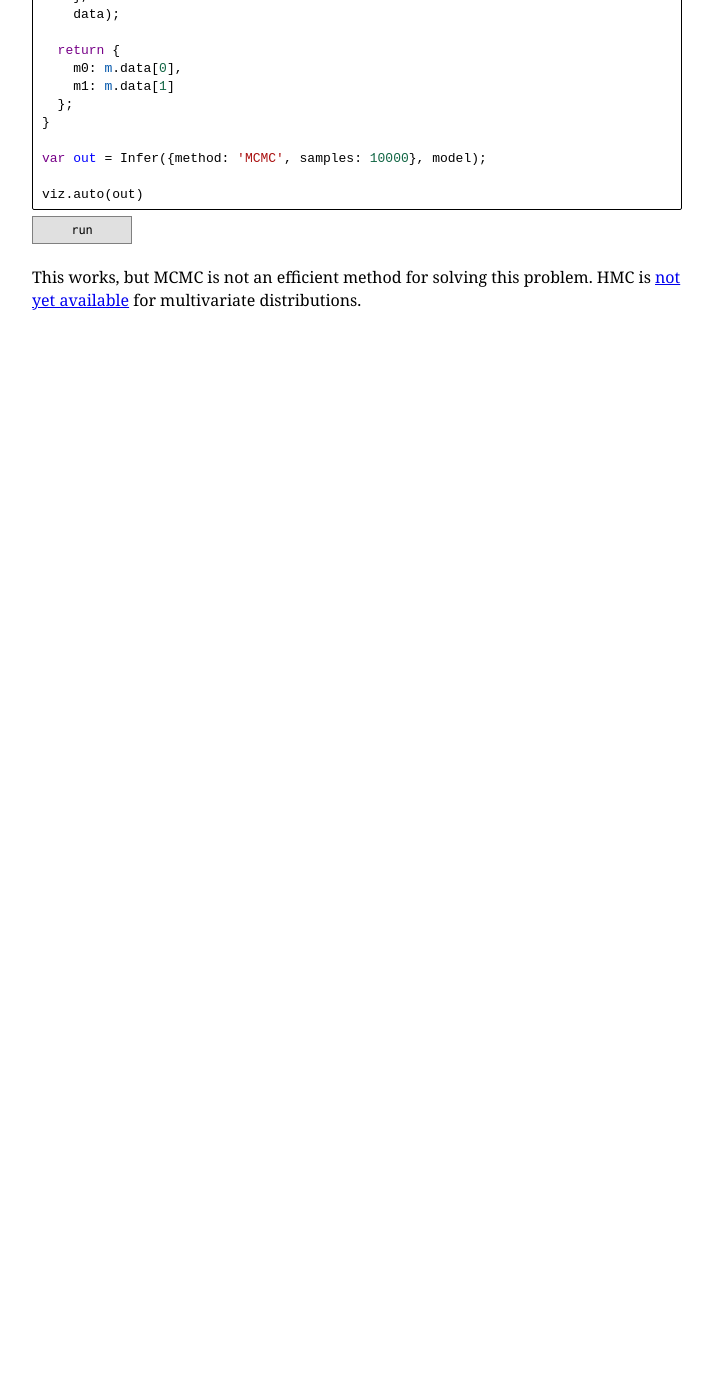
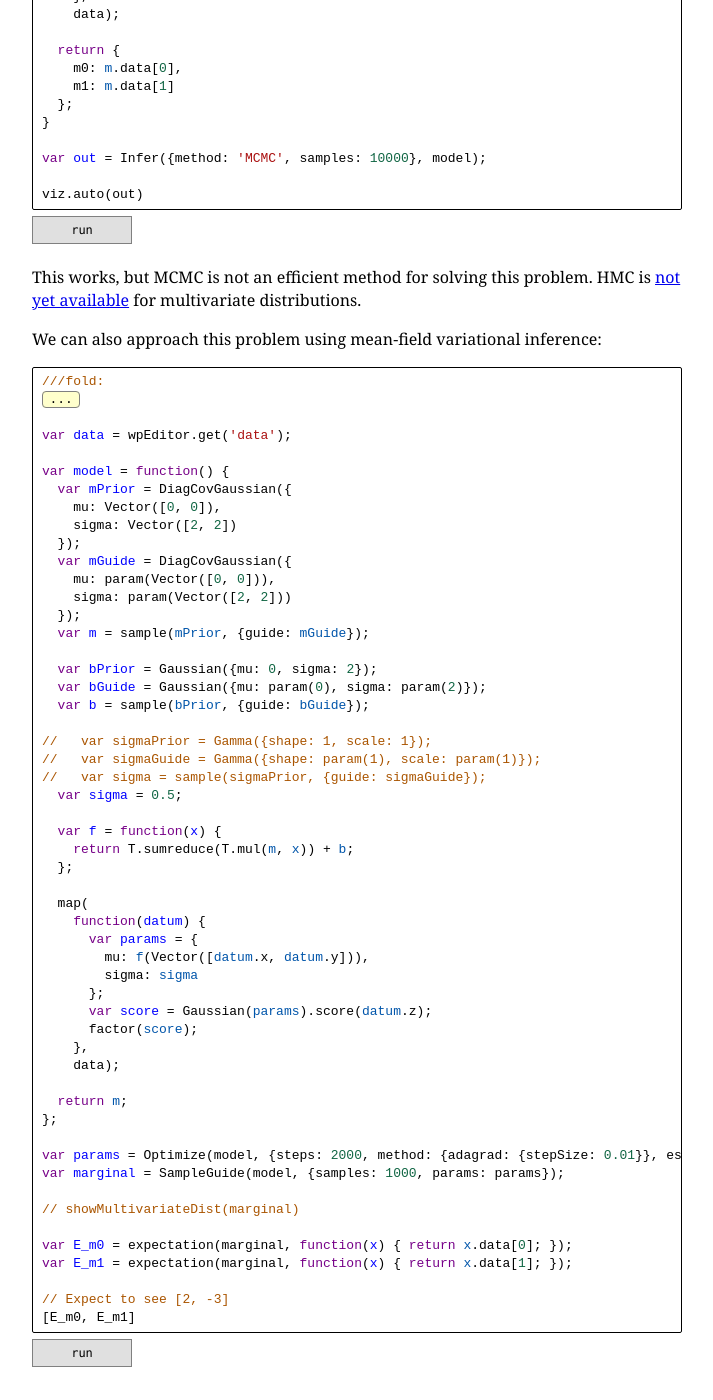
Before and after one commit to stuhlmueller/connoisseur, a Jekyll site: the page built from models/3-linear-regression.md, in a window 1280 px wide and 1400 px high, scrolled down 1047 px. Shown: the whole window, without its empty margins (26-739 px from the left). Built offline with Jekyll 4.4.1, drawn with Linux system fonts in a browser that asks for light colours; nearby versions of some CDN libraries; a script that is not in the unit is left out; before the commit the page ends 1423 px from its top, so only the background shows below that.

Commit message:
Update regression page

```diff
--- a/models/3-linear-regression.md
+++ b/models/3-linear-regression.md
@@ -9,7 +9,7 @@ Here's our true generative model, and a dataset generated by sampling from it:
 
 ~~~~
 var f = function(x, y) {
-    return 2*x - 3*y;
+  return 2*x - 3*y;
 };
 
 var data = repeat(20, function(){
@@ -64,3 +64,72 @@ viz.auto(out)
 ~~~~
 
 This works, but MCMC is not an efficient method for solving this problem. HMC is [not yet available](https://github.com/probmods/webppl/issues/286) for multivariate distributions.
+
+We can also approach this problem using mean-field variational inference:
+
+~~~~
+///fold:
+var showMultivariateDist = function(dist) {
+  var f = function() {
+    var s = sample(dist);
+    return {
+      x: s.data[0],
+      y: s.data[1]
+    }
+  };
+  var out = Infer({method: 'rejection', samples: 5000}, f);
+  viz.auto(out);
+};
+///
+
+var data = wpEditor.get('data');
+
+var model = function() {
+  var mPrior = DiagCovGaussian({
+    mu: Vector([0, 0]),
+    sigma: Vector([2, 2])
+  });
+  var mGuide = DiagCovGaussian({
+    mu: param(Vector([0, 0])),
+    sigma: param(Vector([2, 2]))
+  });
+  var m = sample(mPrior, {guide: mGuide});
+
+  var bPrior = Gaussian({mu: 0, sigma: 2});
+  var bGuide = Gaussian({mu: param(0), sigma: param(2)});
+  var b = sample(bPrior, {guide: bGuide});
+
+//   var sigmaPrior = Gamma({shape: 1, scale: 1});
+//   var sigmaGuide = Gamma({shape: param(1), scale: param(1)});
+//   var sigma = sample(sigmaPrior, {guide: sigmaGuide});
+  var sigma = 0.5;
+
+  var f = function(x) {
+    return T.sumreduce(T.mul(m, x)) + b;
+  };
+
+  map(
+    function(datum) {
+      var params = {
+        mu: f(Vector([datum.x, datum.y])),
+        sigma: sigma
+      };
+      var score = Gaussian(params).score(datum.z);
+      factor(score);
+    },
+    data);
+
+  return m;
+};
+
+var params = Optimize(model, {steps: 2000, method: {adagrad: {stepSize: 0.01}}, estimator: 'ELBO'});
+var marginal = SampleGuide(model, {samples: 1000, params: params});
+
+// showMultivariateDist(marginal)
+
+var E_m0 = expectation(marginal, function(x) { return x.data[0]; });
+var E_m1 = expectation(marginal, function(x) { return x.data[1]; });
+
+// Expect to see [2, -3]
+[E_m0, E_m1]
+~~~~
```
